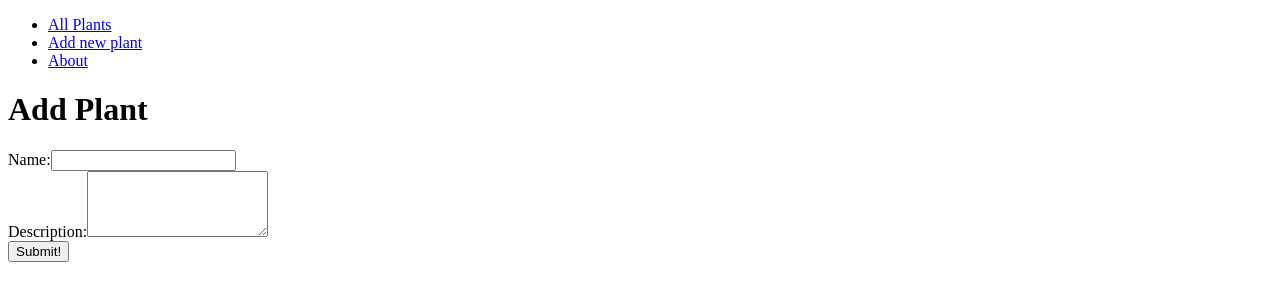
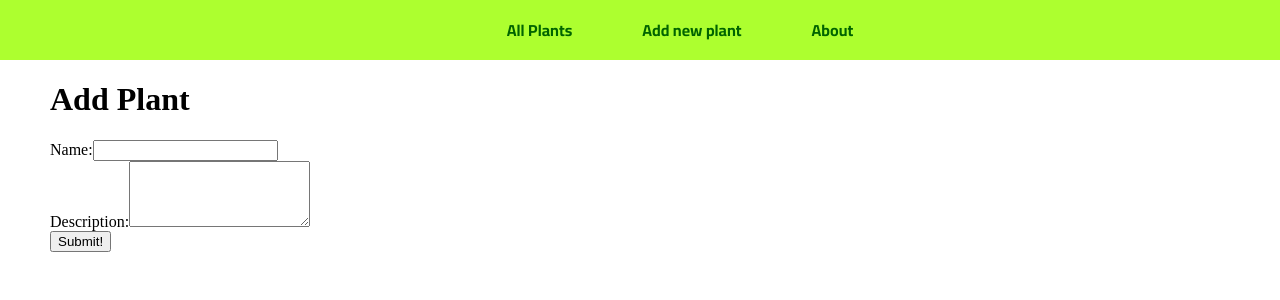
Before and after one commit to majedyalmalki/frontend, a React app: page /plants/new in a window 1280 px wide. Shown: the top 300 px of the page. Built offline with nearby package versions, Linux system fonts and the light colour scheme; the HTML template or start-up script is replaced by a standard one.

Commit message:
Navbar basic UI

```diff
--- a/src/components/Forms/NavBar/NavBar.jsx
+++ b/src/components/Forms/NavBar/NavBar.jsx
@@ -1,12 +1,20 @@
 import "./styles.css"
 import { Link } from "react-router";
+
 
 export default function Navbar() {
     return (
         <>
-            <li><Link to="/plants">All Plants</Link></li>
-            <li><Link to="/plants/new">Add new plant</Link></li>
-            <li><Link to="/about">About</Link></li>
-        </>
-    )
+            <link rel="preconnect" href="https://fonts.googleapis.com"/>
+                <link rel="preconnect" href="https://fonts.gstatic.com" crossOrigin="true" />
+                    <link href="https://fonts.googleapis.com/css2?family=Cairo:wght@200..1000&family=Lexend+Deca:wght@100..900&display=swap" rel="stylesheet" />
+                    <div className="Nav">
+                        <ul>
+                            <li><Link className="aNav" to="/plants">All Plants</Link></li>
+                            <li><Link className="aNav" to="/plants/new">Add new plant</Link></li>
+                            <li><Link className="aNav" to="/about">About</Link></li>
+                        </ul>
+                    </div>
+                </>
+                )
 }
--- a/src/components/Forms/NavBar/styles.css
+++ b/src/components/Forms/NavBar/styles.css
@@ -0,0 +1,29 @@
+body {
+    margin: 0px;
+}
+
+.Nav {
+    background-color: greenyellow;
+    display: flex;
+    justify-content: space-around;
+    align-items: center;
+}
+
+.Nav li {
+    display: inline-block;
+    padding: 15px;
+    margin-left: 20px;
+    margin-right: 20px;
+    font-family: "Cairo", sans-serif;
+    font-weight: 700;
+}
+
+.aNav{
+    text-decoration: none;
+    color: darkgreen;
+}
+
+ul {
+    margin: 0;
+    background-color: greenyellow;
+}
--- a/src/index.css
+++ b/src/index.css
@@ -0,0 +1,4 @@
+main{
+    margin-left: 50px;
+    margin-right: 50px;
+}
--- a/src/pages/PlantDetailPage/PlantDetailPage.jsx
+++ b/src/pages/PlantDetailPage/PlantDetailPage.jsx
@@ -1,4 +1,4 @@
-// import "./styles.css";
+import "./styles.css";
 import { useEffect, useState } from "react";
 import { useParams, Link } from "react-router";
 import * as plantAPI from "../../utilities/plant-api";
```
Also changed, not shown: src/pages/PlantDetailPage/styles.css (added).
